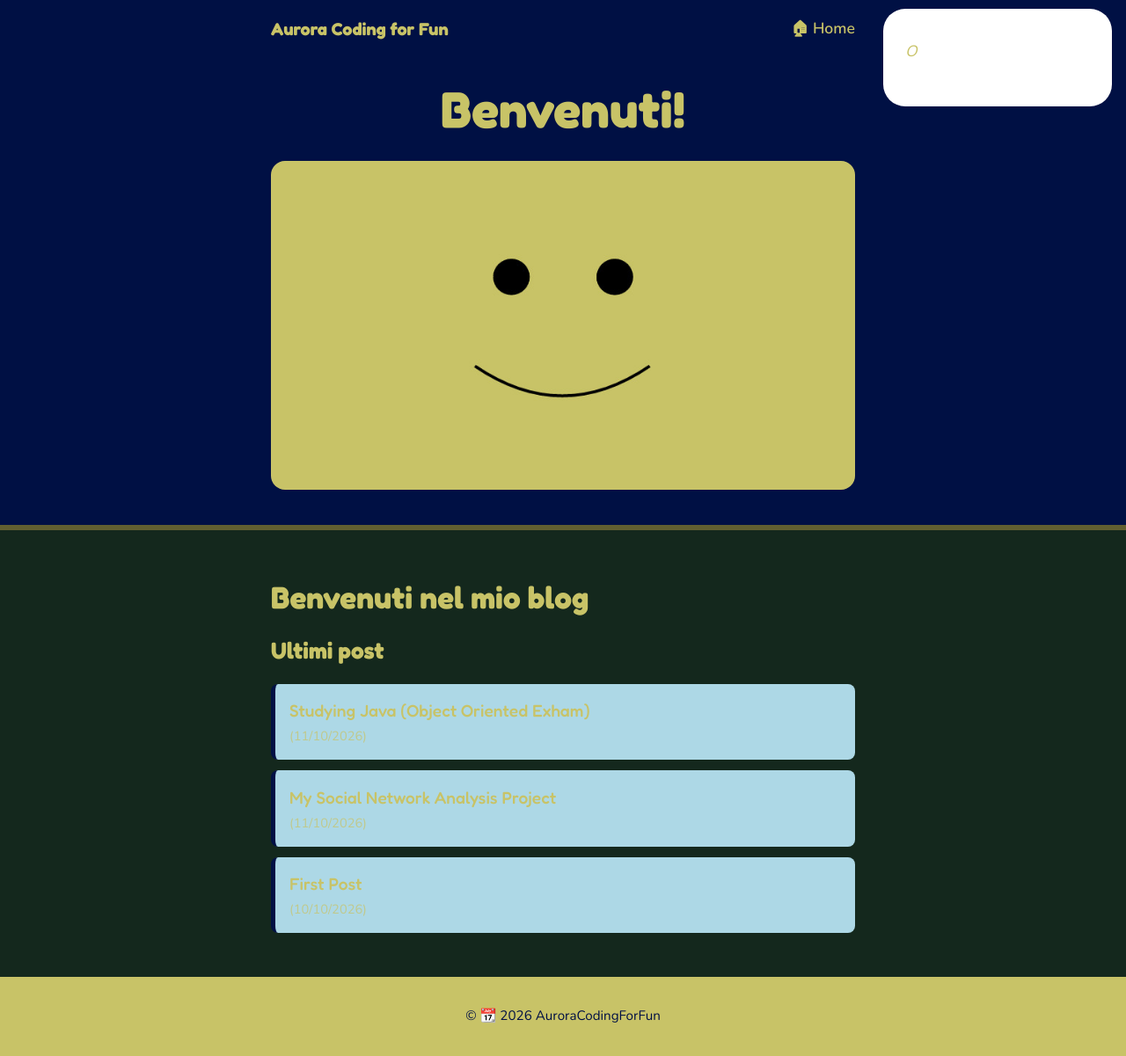
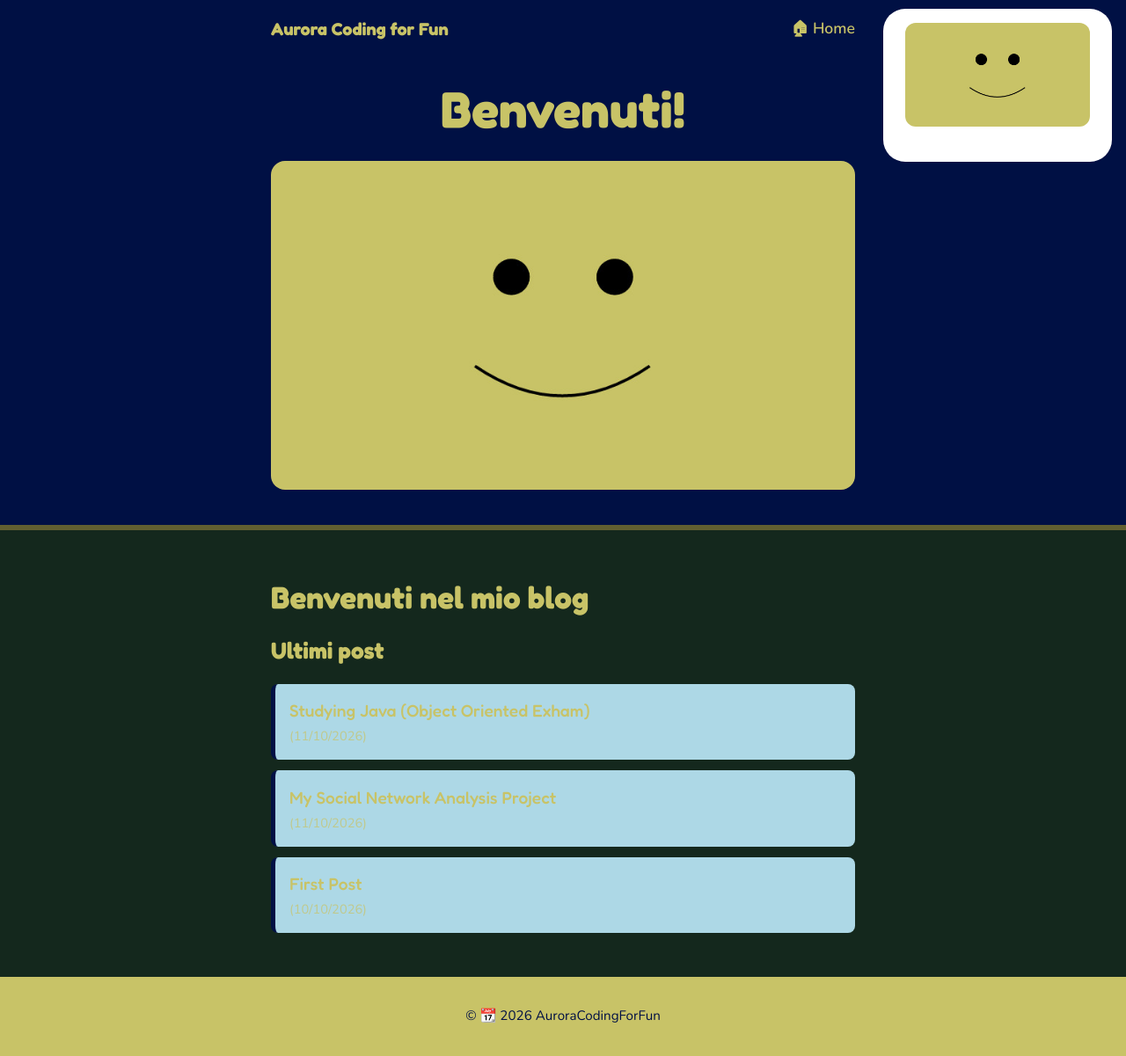
Before and after one commit to AuroraCodingForFun/BlogSite, a Jekyll site: the page built from index.md, in a window 1280 px wide. Shown: the whole page at 88% size. Built offline with Jekyll 4.4.1, drawn with Linux system fonts in a browser that asks for light colours.

Commit message:
Update sidebar content with an image
Replaced paragraph with an image in the sidebar.

```diff
--- a/index.md
+++ b/index.md
@@ -48,7 +48,7 @@ aside.laterale {
 
 <div>
     <aside class="laterale">
-      <p>O</p>
+      <img src="/images/copertina.jpg" alt="tmp" width=fit height=fit>
     </aside>
 <h1>Benvenuti nel mio blog </h1>
 <h2> Ultimi post </h2>
```
